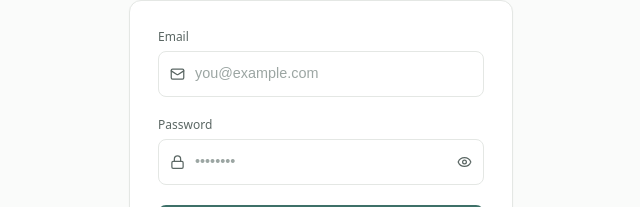
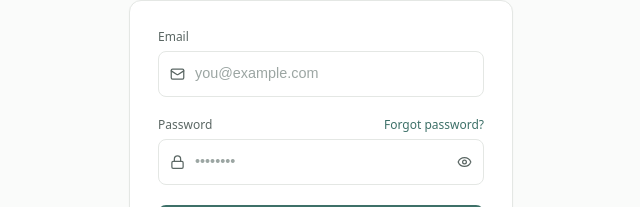
Before and after one commit to tejaswaroop41/DERMAXAI, a React (Vite) app in the folder frontend/: page /login in a window 1280 px wide. Shown: the part 291-498 px from the top of the page, without its empty margins (319-959 px from the left). Built offline with nearby package versions, Linux system fonts and the light colour scheme; no server answers.

Commit message:
feat(frontend): add forgot password link to login

```diff
--- a/frontend/src/pages/Login.jsx
+++ b/frontend/src/pages/Login.jsx
@@ -41,15 +41,18 @@ export default function Login() {
               <label className="text-xs text-muted mb-1.5 block font-medium">Email</label>
               <div className="relative">
                 <Mail size={15} className="absolute left-3 top-1/2 -translate-y-1/2 text-muted" />
-                <input type="email" required placeholder="you@example.com" className="input-glass pl-9"
+                <input type="email" required autoComplete="email" placeholder="you@example.com" className="input-glass pl-9"
                   value={form.email} onChange={e => setForm(p => ({ ...p, email: e.target.value }))} />
               </div>
             </div>
             <div>
-              <label className="text-xs text-muted mb-1.5 block font-medium">Password</label>
+              <div className="flex items-center justify-between mb-1.5">
+                <label className="text-xs text-muted font-medium">Password</label>
+                <Link to="/forgot-password" className="text-xs text-teal-500 hover:text-teal-600 font-medium">Forgot password?</Link>
+              </div>
               <div className="relative">
                 <Lock size={15} className="absolute left-3 top-1/2 -translate-y-1/2 text-muted" />
-                <input type={show ? 'text' : 'password'} required placeholder="••••••••" className="input-glass pl-9 pr-10"
+                <input type={show ? 'text' : 'password'} required autoComplete="current-password" placeholder="••••••••" className="input-glass pl-9 pr-10"
                   value={form.password} onChange={e => setForm(p => ({ ...p, password: e.target.value }))} />
                 <button type="button" onClick={() => setShow(s => !s)}
                   className="absolute right-3 top-1/2 -translate-y-1/2 text-muted hover:text-ink">
```
